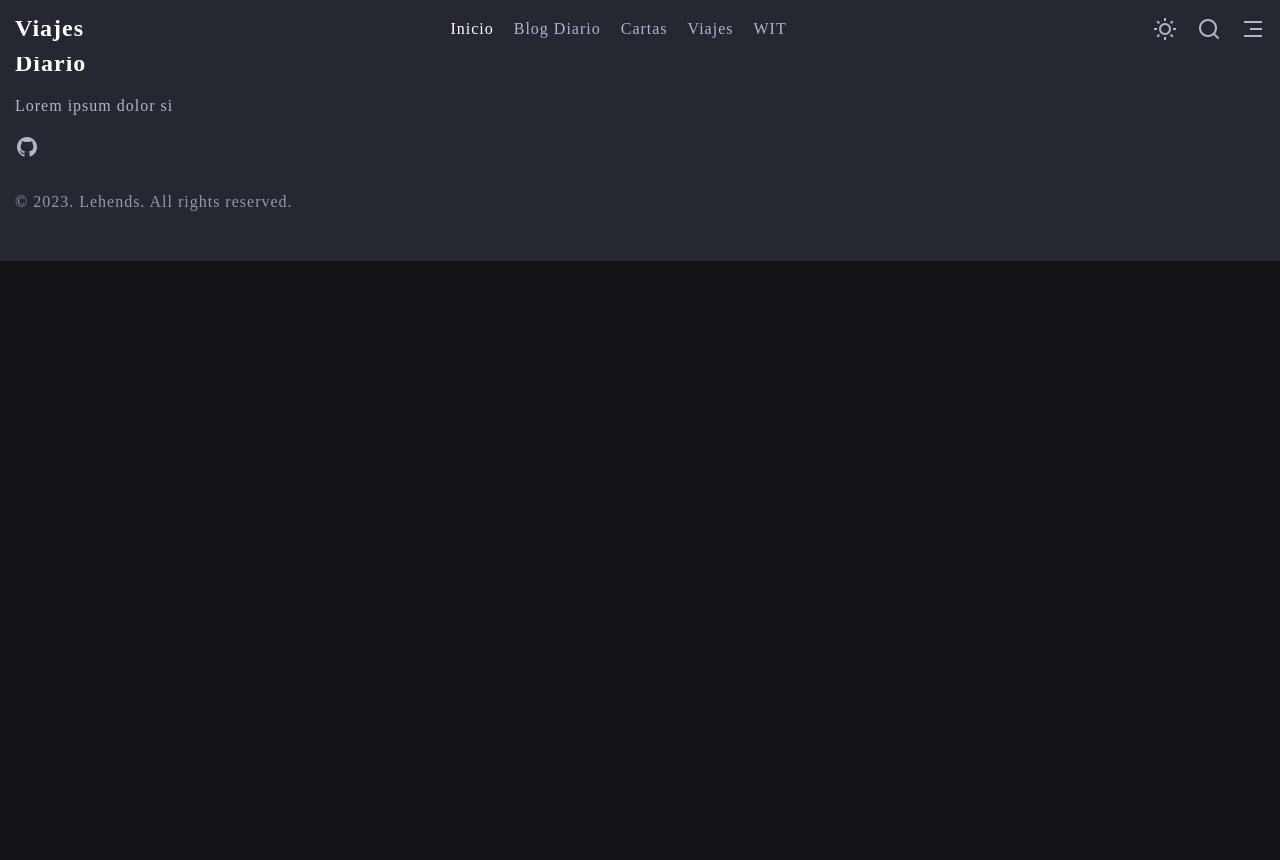
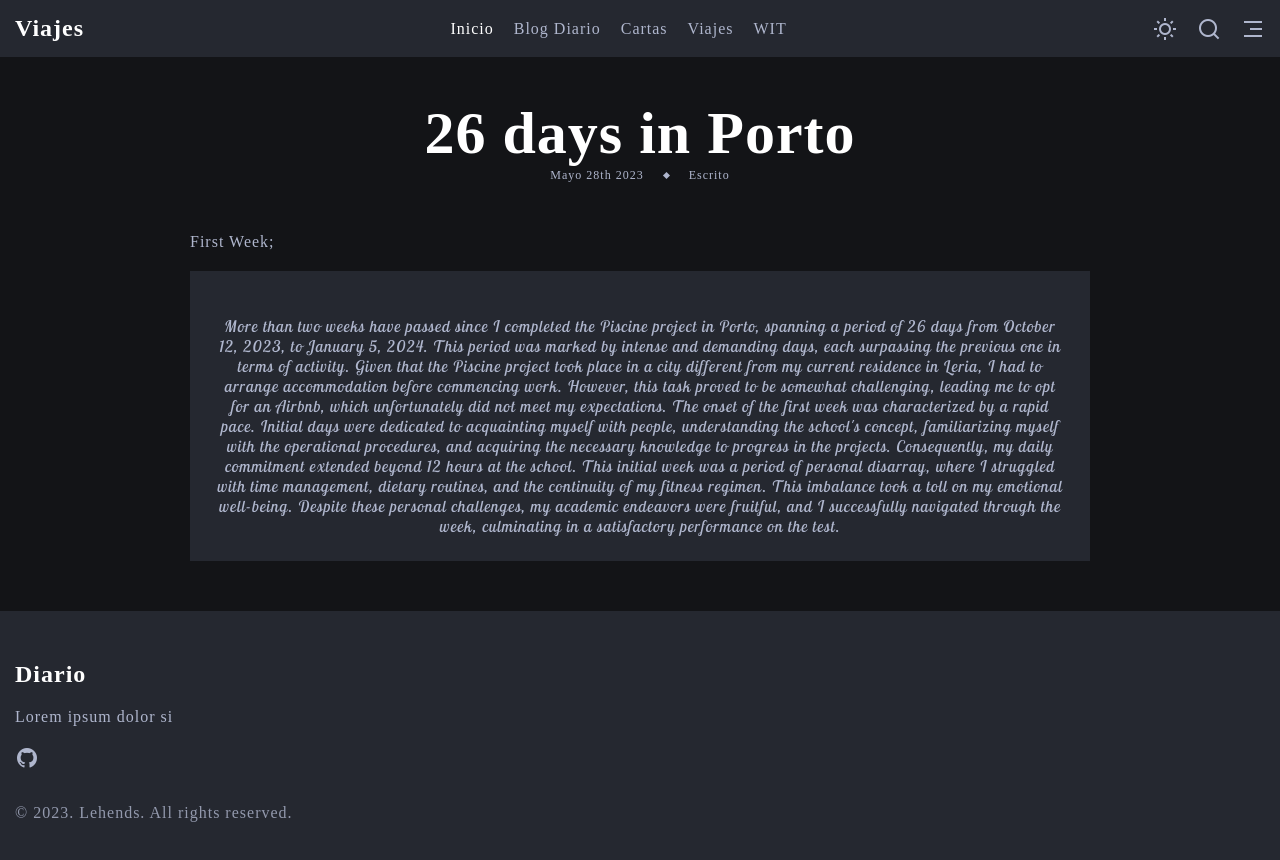
Before and after one commit to Lehendss/Lehendss.github.io, a plain HTML site: page pages/viajes.html in a window 1280 px wide. Before the commit the page ends 800 px from the top, so only its background shows below. Drawn offline with nearby package versions, Linux system fonts and the light colour scheme; files whose address does not match are found by name.

Commit message:
Added some text to viajes.html

```diff
--- a/pages/viajes.html
+++ b/pages/viajes.html
@@ -106,6 +106,41 @@
 
     </div>
  <!--Blooogg-->
+ <!--Blooogg2-->
+
+<section class="blog-post section-header-offset">
+    <div class="blog-post-container container">
+        <div class="blog-post-data">
+            <h3 class="title blog-post-title">26 days in Porto</h3>
+            <div class="article-data">
+                <span>Mayo 28th 2023</span>
+                <span class="article-data-spacer"></span>
+                <span>Escrito</span>
+            </div>
+        </div>
+
+        <div class="container">
+
+            <p>
+                First Week;
+            </p>
+
+            <blockquote class="quote">
+                <p>
+                    <br> More than two weeks have passed since I completed the Piscine project in Porto, spanning a period of 26 days from October 12, 2023, to January 5, 2024. This period was marked by intense and demanding days, each surpassing the previous one in terms of activity.
+
+                    Given that the Piscine project took place in a city different from my current residence in Leria, I had to arrange accommodation before commencing work. However, this task proved to be somewhat challenging, leading me to opt for an Airbnb, which unfortunately did not meet my expectations.
+
+                    The onset of the first week was characterized by a rapid pace. Initial days were dedicated to acquainting myself with people, understanding the school's concept, familiarizing myself with the operational procedures, and acquiring the necessary knowledge to progress in the projects.
+                    Consequently, my daily commitment extended beyond 12 hours at the school. This initial week was a period of personal disarray, where I struggled with time management, dietary routines, and the continuity of my fitness regimen. This imbalance took a toll on my emotional well-being.
+                    Despite these personal challenges, my academic endeavors were fruitful, and I successfully navigated through the week, culminating in a satisfactory performance on the test.</p>
+            </blockquote>
+
+
+        </div>
+    </div>
+</section>
+
 
  <!--Footer-->
  <footer class="footer section">
```
